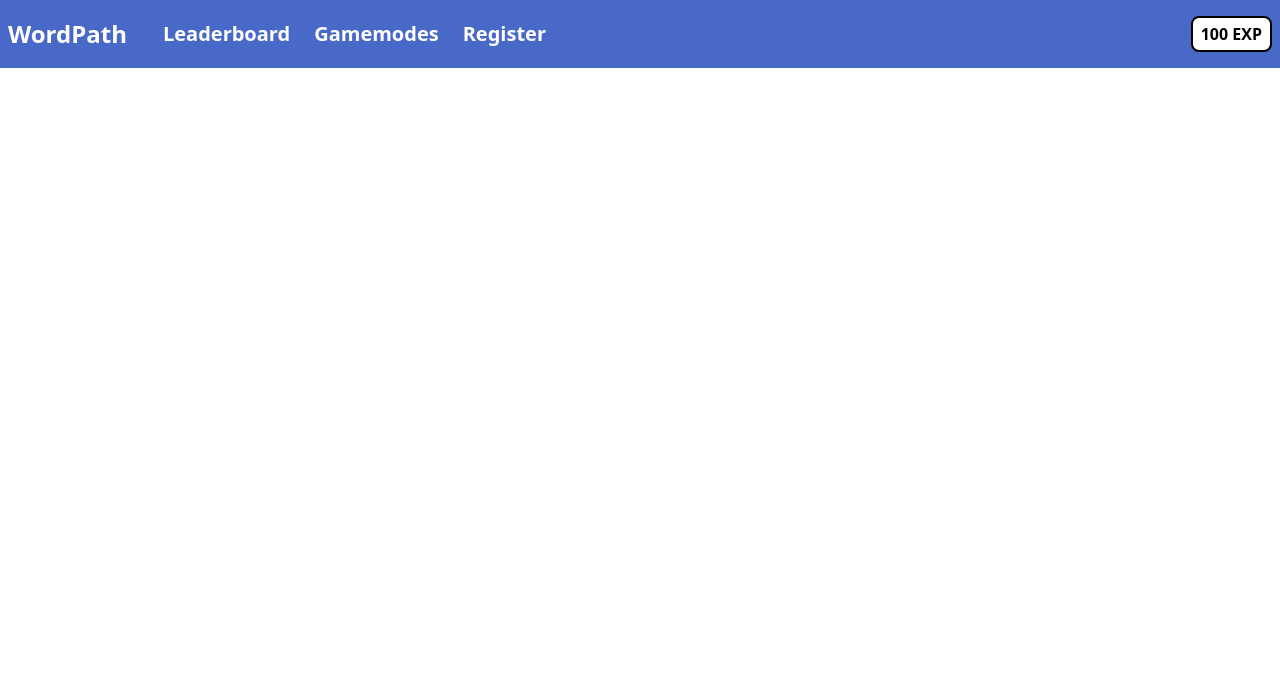
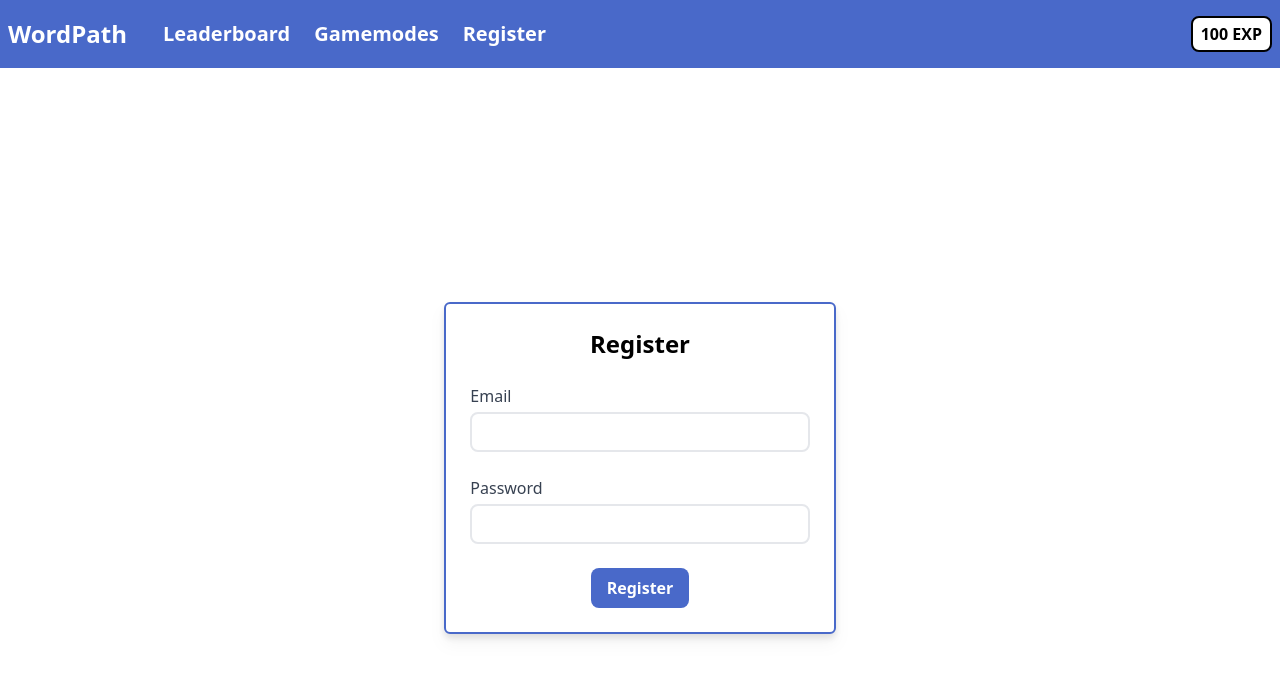
Before and after one commit to PhysBoom/Hacktech, a React (Create React App) app in the folder frontend/: page /register in a window 1280 px wide. Shown: the top 678 px of the page. Built offline with nearby package versions, Linux system fonts and the light colour scheme.

Commit message:
Added base registration page

```diff
--- a/frontend/src/App.js
+++ b/frontend/src/App.js
@@ -1,11 +1,21 @@
 import logo from './logo.svg';
 import './index.css';
 import Navbar from "./components/Navbar";
+import {Register} from './pages'
+import {
+  Switch,
+  Route,
+} from 'react-router-dom';
 
 function App() {
   return (
     <div className="w-screen h-screen bg-white">
       <Navbar />
+      <Switch>
+        <Route path="/register">
+          <Register />
+        </Route>
+      </Switch>
     </div>
   );
 }
--- /dev/null
+++ b/frontend/src/components/Buttons.js
@@ -0,0 +1,7 @@
+import React from "react";
+
+export function ButtonPrimary(props){
+    return (
+        <button className="bg-primary text-white font-bold py-2 px-4 rounded-lg transform translate-y-0 relative transition-all hover:cursor-pointer hover:-translate-y-1" onClick={props.onClick}>{props.children}</button>
+    )
+}
--- /dev/null
+++ b/frontend/src/components/TextInputBox.js
@@ -0,0 +1,24 @@
+import React from 'react';
+
+/**
+ * The basic input box for all forms, with a label and a text input (or select).
+ *
+ * @param {string} inputName: The label to put on top of the input
+ * @param {string} name: The actual name to pass to the input
+ * @param {string} className: override for the input box class
+ * @param {string} inputClassName: override for the input class
+ * @param {string} errors: the errors to display
+ * @param {Component[]} children: for select mainly, options.
+ * @returns
+ */
+export function TextInputBox(props){
+    return (
+        <label style={{"width": props.width || "100%"}}>
+            <span className={`${props.inputClassName || "text-gray-700"} `}>{props.inputName}</span>
+            <input className={`${props.className} ${props.errors && "border-bright-red"} appearance-none border-2 border-gray-200 rounded-lg w-full py-2 px-4 text-dark-blue leading-tight focus:outline-none focus:bg-white focus:border-blue-500 mt-1`} type={props.type} onChange={props.onChange} maxlength={props.maxlength} name={props.name} placeholder={props.placeholder} value={props.value}/>
+            <span className="text-bright-red text-sm whitespace-pre">{props.errors}</span>
+        </label>
+    )
+}
+
+export default TextInputBox;
--- a/frontend/src/pages/Register.js
+++ b/frontend/src/pages/Register.js
@@ -0,0 +1,33 @@
+import React, {useState} from 'react';
+import axios from 'axios';
+import TextInputBox from '../components/TextInputBox';
+import {ButtonPrimary} from '../components/Buttons';
+
+function Register(){
+    const [email, setEmail] = useState("");
+    const [password, setPassword] = useState("");
+
+    async function handleRegistration(){
+        const resp = await axios({
+            method: "POST",
+            url: "/auth/register",
+            data: {
+                email: email,
+                password: password
+            }
+        })
+    }
+
+    return (
+        <div className="flex flex-col justify-center items-center h-full w-screen">
+            <div className="flex flex-col space-y-6 justify-center items-center drop-shadow-lg bg-white rounded-md p-6 border-2 border-primary">
+                <h1 className="text-2xl font-bold text-black">Register</h1>
+                <TextInputBox inputName="Email" name="email" type="email" onChange={(e) => setEmail(e.target.value)}/>
+                <TextInputBox inputName="Password" name="password" type="password" onChange={(e) => setPassword(e.target.value)}/>
+                <ButtonPrimary onClick={handleRegistration}>Register</ButtonPrimary>
+            </div>
+        </div>
+    )
+}
+
+export default Register;
--- /dev/null
+++ b/frontend/src/pages/index.js
@@ -0,0 +1 @@
+export {default as Register} from "./Register";
```
Also changed, not shown: 1 other file (tests, documents, lock files or other folders).
